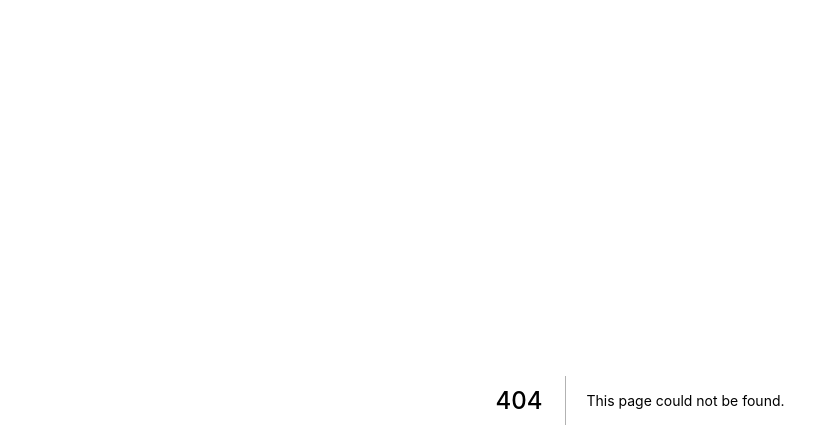
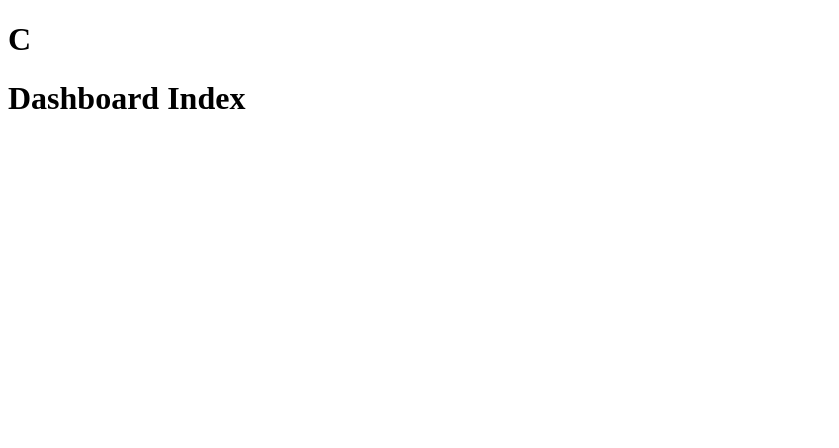
Before and after one commit to cropboard/miniCropboard, a Next.js app in the folder client/: page /dashboard in a window 1280 px wide. Before the commit this address had no page. Shown: the top 448 px of the page, without its empty margins (0-839 px from the left). Built offline with nearby package versions, Linux system fonts and the light colour scheme.

Commit message:
init dashboard

```diff
--- /dev/null
+++ b/client/pages/dashboard/index.tsx
@@ -0,0 +1,15 @@
+import React, { FunctionComponent } from "react";
+
+// import custom components
+import DashboardHeader from "../../components/dashboard/Header";
+
+const DashboardIndex: FunctionComponent = (): JSX.Element => {
+    return (
+        <div>
+            <DashboardHeader />
+            <h1>Dashboard Index</h1>
+        </div>
+    )
+}
+
+export default DashboardIndex;
```
